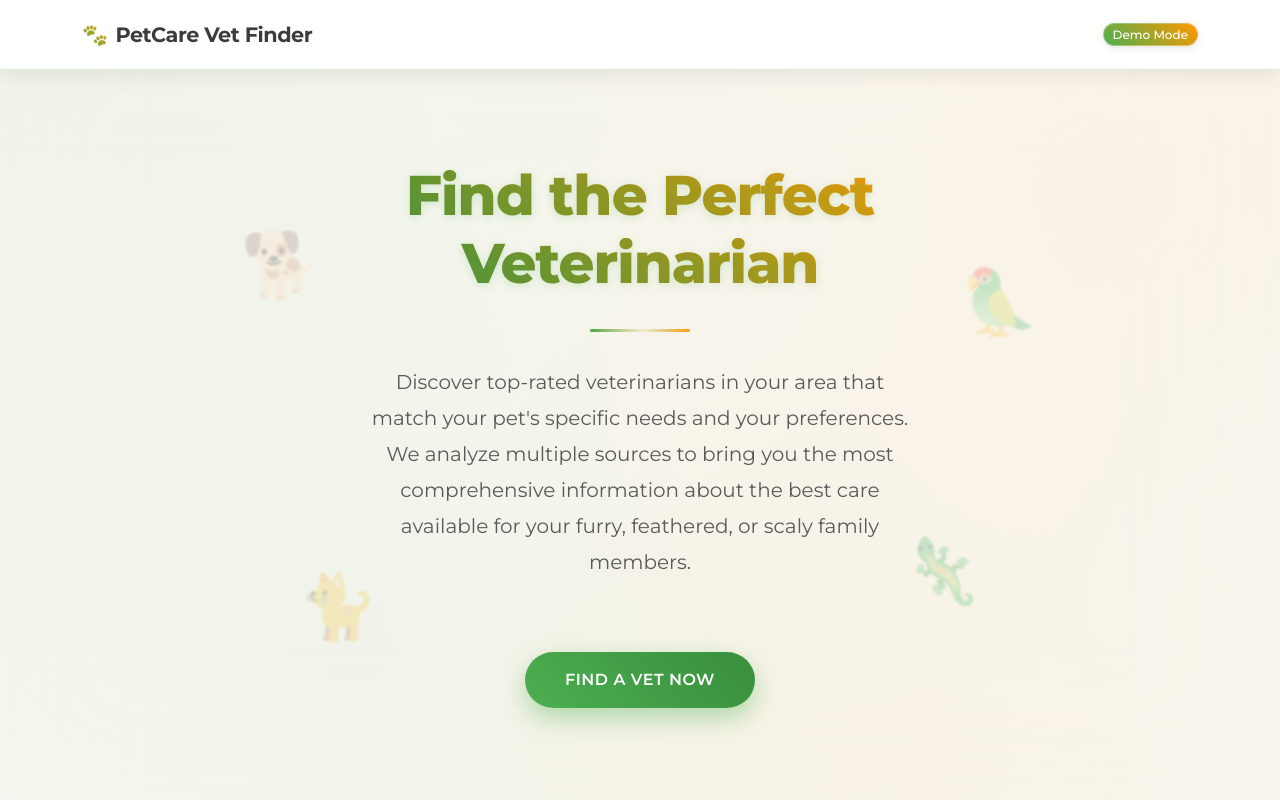
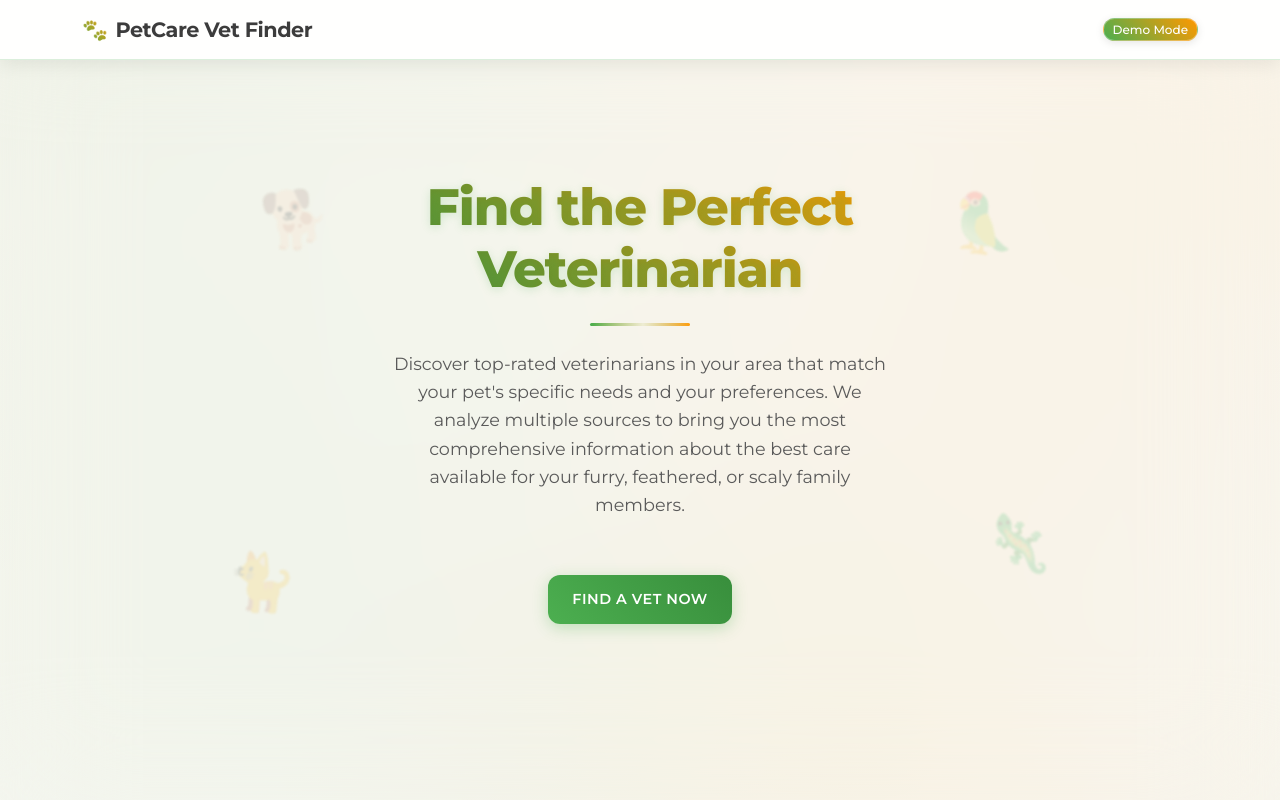
Before and after one commit to sridhs21/PCVF, a Flask app: page / in a window 1280 px wide. Run offline with Flask 2, Linux system fonts and the light colour scheme.

Commit message:
Updated CSS Again - Viewport
Viewport didn't size correctly to viewport. Attempting to fix issue.

```diff
--- a/app/static/css/styles.css
+++ b/app/static/css/styles.css
@@ -18,61 +18,52 @@
     --border-radius: 12px;
  }
 
+ html,
+ body {
+    height: 100%;
+    margin: 0;
+    padding: 0;
+    overflow-x: hidden;
+ }
+
  body {
     font-family: 'Montserrat', 'Inter', 'Segoe UI', sans-serif;
     background-color: var(--bg-light);
     color: var(--text-primary);
-    margin: 0;
-    padding: 0;
-    min-height: 100vh;
-    overflow-x: hidden;
+    display: flex;
+    flex-direction: column;
  }
 
- .home-container {
-    width: 100%;
-    margin: 0;
-    padding: 0;
-    position: relative;
-    min-height: 100vh;
- }
-
- .fixed-background {
+ .fixed-background,
+ .gradient-animated,
+ .blur-overlay {
     position: fixed;
     top: 0;
     left: 0;
     width: 100%;
     height: 100%;
+    z-index: 0;
+ }
+
+ .fixed-background {
     background-color: var(--bg-light);
     background-image:
        radial-gradient(at 10% 10%, rgba(76, 175, 80, 0.08) 0px, transparent 50%),
        radial-gradient(at 90% 20%, rgba(255, 152, 0, 0.08) 0px, transparent 50%),
        radial-gradient(at 20% 80%, rgba(76, 175, 80, 0.08) 0px, transparent 50%),
        radial-gradient(at 70% 90%, rgba(255, 152, 0, 0.08) 0px, transparent 50%);
-    z-index: 0;
  }
 
  .blur-overlay {
-    position: fixed;
-    top: 0;
-    left: 0;
-    width: 100%;
-    height: 100%;
     backdrop-filter: blur(60px);
     -webkit-backdrop-filter: blur(60px);
     background: rgba(255, 255, 255, 0.2);
-    z-index: 1;
     transition: opacity 0.5s cubic-bezier(0.4, 0, 0.2, 1);
     pointer-events: none;
  }
 
  .gradient-animated {
-    position: fixed;
-    top: 0;
-    left: 0;
-    width: 100%;
-    height: 100%;
     opacity: 0.03;
-    z-index: 0;
     background: linear-gradient(125deg,
           #4caf50 0%,
           #f9f7f2 25%,
@@ -81,6 +72,201 @@
           #4caf50 100%);
     background-size: 400% 400%;
     animation: gradientShift 15s ease infinite;
+ }
+
+ .home-container {
+    width: 100%;
+    flex: 1 0 auto;
+    display: flex;
+    flex-direction: column;
+    position: relative;
+    max-height: 100vh;
+    overflow: hidden;
+ }
+
+ .navbar {
+    background-color: rgba(255, 255, 255, 0.95) !important;
+    backdrop-filter: blur(16px);
+    -webkit-backdrop-filter: blur(16px);
+    border-bottom: 1px solid rgba(76, 175, 80, 0.2);
+    box-shadow: 0 4px 20px rgba(0, 0, 0, 0.08);
+    z-index: 1000;
+    position: fixed;
+    width: 100%;
+    top: 0;
+    transition: var(--transition-standard);
+    height: 60px;
+    min-height: auto;
+    padding-top: 0.5rem;
+    padding-bottom: 0.5rem;
+ }
+
+ .content-wrapper {
+    position: relative;
+    z-index: 2;
+    padding-top: 60px;
+    display: flex;
+    flex-direction: column;
+    flex: 1;
+    max-height: calc(100vh - 60px);
+    overflow: hidden;
+ }
+
+ .landing-hero-section {
+    display: flex;
+    flex-direction: column;
+    justify-content: center;
+    align-items: center;
+    height: calc(100vh - 60px);
+    max-height: calc(100vh - 60px);
+    padding: 0;
+    position: relative;
+    overflow: hidden;
+ }
+
+ .landing-title {
+    font-size: calc(2rem + 1.5vw);
+    font-weight: 800;
+    margin-bottom: 1.5rem;
+    letter-spacing: -1px;
+    line-height: 1.2;
+    background: linear-gradient(45deg, var(--primary-dark), var(--accent-color));
+    -webkit-background-clip: text;
+    background-clip: text;
+    -webkit-text-fill-color: transparent;
+    text-shadow: 0 2px 10px rgba(76, 175, 80, 0.2);
+    animation: textShimmer 3s ease-in-out infinite alternate;
+ }
+
+ .section-divider {
+    width: 100px;
+    height: 3px;
+    background: linear-gradient(90deg, var(--primary-color), var(--accent-color));
+    margin: 0 auto 1.5rem;
+    border-radius: 3px;
+    position: relative;
+    overflow: hidden;
+ }
+
+ .section-divider::after {
+    content: '';
+    position: absolute;
+    top: 0;
+    left: -100%;
+    width: 100%;
+    height: 100%;
+    background: linear-gradient(90deg, transparent, rgba(255, 255, 255, 0.8), transparent);
+    animation: shimmer 2s infinite;
+ }
+
+ .landing-description {
+    font-size: 1.1rem;
+    line-height: 1.6;
+    color: var(--text-secondary);
+    max-width: 800px;
+    margin: 0 auto 2rem;
+    padding: 0 1rem;
+ }
+
+ .btn-lg {
+    padding: 0.8rem 2rem;
+    font-size: 1rem;
+    letter-spacing: 0.5px;
+    border-radius: 50px;
+    box-shadow: 0 10px 25px rgba(76, 175, 80, 0.4);
+    transition: all 0.3s cubic-bezier(0.4, 0, 0.2, 1);
+ }
+
+ .landing-pets-illustration {
+    position: absolute;
+    width: 100%;
+    height: 100%;
+    pointer-events: none;
+    z-index: -1;
+    overflow: hidden;
+ }
+
+ .pet-icon {
+    position: absolute;
+    font-size: 3.5rem;
+    opacity: 0.15;
+    filter: blur(1px);
+    animation-duration: 15s;
+    animation-iteration-count: infinite;
+    animation-timing-function: ease-in-out;
+ }
+
+ .pet-icon-dog {
+    top: 15%;
+    left: 15%;
+    animation-name: float1;
+ }
+
+ .pet-icon-cat {
+    bottom: 20%;
+    left: 15%;
+    animation-name: float2;
+ }
+
+ .pet-icon-bird {
+    top: 20%;
+    right: 15%;
+    animation-name: float3;
+ }
+
+ .pet-icon-exotic {
+    bottom: 20%;
+    right: 15%;
+    animation-name: float4;
+ }
+
+ /* Limit animation range to prevent overflow */
+ @keyframes float1 {
+
+    0%,
+    100% {
+       transform: translate(0, 0) rotate(5deg);
+    }
+
+    50% {
+       transform: translate(20px, 15px) rotate(-5deg);
+    }
+ }
+
+ @keyframes float2 {
+
+    0%,
+    100% {
+       transform: translate(0, 0) rotate(-5deg);
+    }
+
+    50% {
+       transform: translate(-15px, 20px) rotate(5deg);
+    }
+ }
+
+ @keyframes float3 {
+
+    0%,
+    100% {
+       transform: translate(0, 0) rotate(0deg);
+    }
+
+    50% {
+       transform: translate(-20px, -15px) rotate(10deg);
+    }
+ }
+
+ @keyframes float4 {
+
+    0%,
+    100% {
+       transform: translate(0, 0) rotate(-10deg);
+    }
+
+    50% {
+       transform: translate(15px, -20px) rotate(0deg);
+    }
  }
 
  @keyframes gradientShift {
@@ -97,25 +283,20 @@
     }
  }
 
- .content-wrapper {
-    position: relative;
-    z-index: 2;
-    padding-top: 70px;
-    flex: 1;
+ @keyframes shimmer {
+    100% {
+       left: 100%;
+    }
  }
 
- .navbar {
-    background-color: rgba(255, 255, 255, 0.95) !important;
-    backdrop-filter: blur(16px);
-    -webkit-backdrop-filter: blur(16px);
-    border-bottom: 1px solid rgba(76, 175, 80, 0.2);
-    box-shadow: 0 4px 20px rgba(0, 0, 0, 0.08);
-    z-index: 1000;
-    position: fixed;
-    width: 100%;
-    top: 0;
-    transition: var(--transition-standard);
-    height: 70px;
+ @keyframes textShimmer {
+    from {
+       filter: hue-rotate(0deg);
+    }
+
+    to {
+       filter: hue-rotate(10deg);
+    }
  }
 
  .navbar-brand {
@@ -150,164 +331,6 @@
     border: 1px solid rgba(255, 255, 255, 0.3);
     box-shadow: 0 2px 8px rgba(0, 0, 0, 0.1);
  }
-
-
- .landing-hero-section {
-    display: flex;
-    flex-direction: column;
-    justify-content: center;
-    align-items: center;
-    min-height: calc(100vh - 70px);
-    padding: 5rem 0;
-    position: relative;
-    overflow: hidden;
- }
-
- .landing-title {
-    font-size: 3.5rem;
-    font-weight: 800;
-    margin-bottom: 2rem;
-    letter-spacing: -1px;
-    line-height: 1.2;
-    background: linear-gradient(45deg, var(--primary-dark), var(--accent-color));
-    -webkit-background-clip: text;
-    background-clip: text;
-    -webkit-text-fill-color: transparent;
-    text-shadow: 0 2px 10px rgba(76, 175, 80, 0.2);
-    animation: textShimmer 3s ease-in-out infinite alternate;
- }
-
- .landing-description {
-    font-size: 1.25rem;
-    line-height: 1.8;
-    color: var(--text-secondary);
-    max-width: 800px;
-    margin: 0 auto 3rem;
- }
-
- .landing-pets-illustration {
-    position: absolute;
-    width: 100%;
-    height: 100%;
-    pointer-events: none;
-    z-index: -1;
- }
-
- .pet-icon {
-    position: absolute;
-    font-size: 4rem;
-    opacity: 0.2;
-    filter: blur(1px);
-    animation-duration: 15s;
-    animation-iteration-count: infinite;
-    animation-timing-function: ease-in-out;
- }
-
- .pet-icon-dog {
-    top: 20%;
-    left: 15%;
- }
-
- .pet-icon-cat {
-    bottom: 20%;
-    left: 20%;
- }
-
- .pet-icon-bird {
-    top: 25%;
-    right: 15%;
- }
-
- .pet-icon-exotic {
-    bottom: 25%;
-    right: 20%;
- }
-
- @keyframes float1 {
-
-    0%,
-    100% {
-       transform: translate(0, 0) rotate(5deg);
-    }
-
-    50% {
-       transform: translate(30px, 20px) rotate(-5deg);
-    }
- }
-
- @keyframes float2 {
-
-    0%,
-    100% {
-       transform: translate(0, 0) rotate(-5deg);
-    }
-
-    50% {
-       transform: translate(-20px, 30px) rotate(5deg);
-    }
- }
-
- @keyframes float3 {
-
-    0%,
-    100% {
-       transform: translate(0, 0) rotate(0deg);
-    }
-
-    50% {
-       transform: translate(-30px, -20px) rotate(10deg);
-    }
- }
-
- @keyframes float4 {
-
-    0%,
-    100% {
-       transform: translate(0, 0) rotate(-10deg);
-    }
-
-    50% {
-       transform: translate(20px, -30px) rotate(0deg);
-    }
- }
-
- @keyframes textShimmer {
-    from {
-       filter: hue-rotate(0deg);
-    }
-
-    to {
-       filter: hue-rotate(10deg);
-    }
- }
-
- .section-divider {
-    width: 100px;
-    height: 3px;
-    background: linear-gradient(90deg, var(--primary-color), var(--accent-color));
-    margin: 0 auto 2rem;
-    border-radius: 3px;
-    position: relative;
-    overflow: hidden;
- }
-
- .section-divider::after {
-    content: '';
-    position: absolute;
-    top: 0;
-    left: -100%;
-    width: 100%;
-    height: 100%;
-    background: linear-gradient(90deg, transparent, rgba(255, 255, 255, 0.8), transparent);
-    animation: shimmer 2s infinite;
- }
-
- @keyframes shimmer {
-    100% {
-       left: 100%;
-    }
- }
-
 
  .btn-primary {
     background: linear-gradient(45deg, var(--primary-color), var(--primary-dark));
@@ -360,15 +383,6 @@
     }
  }
 
- .btn-lg {
-    padding: 1rem 2.5rem;
-    font-size: 1rem;
-    letter-spacing: 0.5px;
-    border-radius: 50px;
-    box-shadow: 0 10px 25px rgba(76, 175, 80, 0.4);
-    transition: all 0.3s cubic-bezier(0.4, 0, 0.2, 1);
- }
-
  .btn-outline-secondary {
     color: var(--primary-color);
     background-color: transparent;
```
Also changed, not shown: other parts of app/static/css/styles.css (+86 -24 lines).
